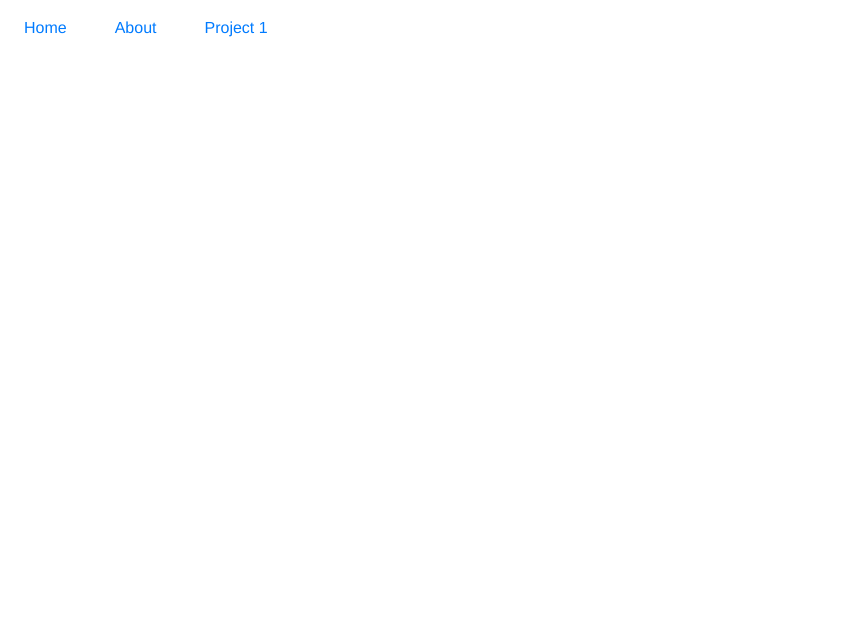
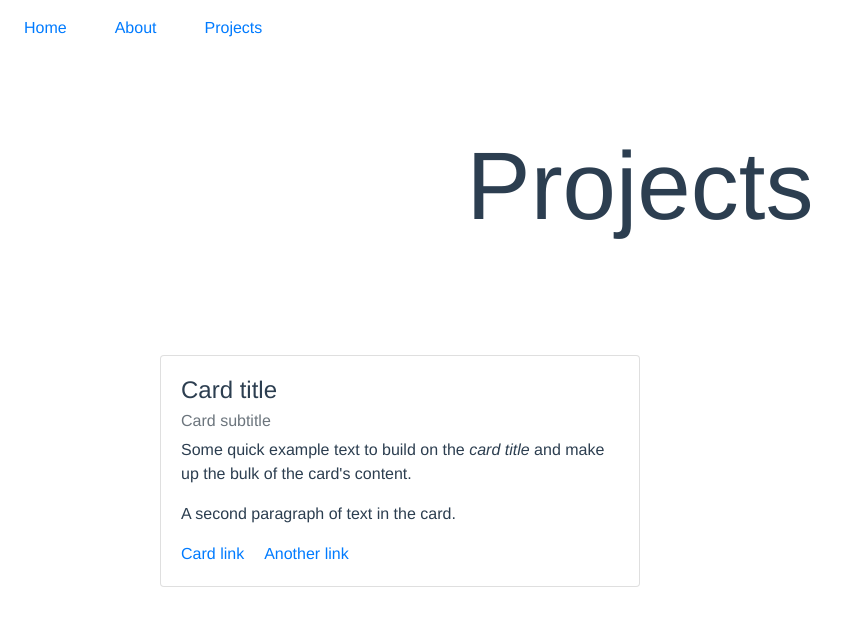
Before and after one commit to jeff-hykin/FullMetalKinematics-website, a Vue app: page /projects in a window 1280 px wide. Shown: the top 626 px of the page, without its empty margins (0-848 px from the left). Built offline with nearby package versions, Linux system fonts and the light colour scheme.

Commit message:
add projects view

```diff
--- a/src/components/Nav.vue
+++ b/src/components/Nav.vue
@@ -19,8 +19,8 @@ export default {
                     location: '/about'
                 },
                 {
-                    name: 'Project 1',
-                    location: '/project1'
+                    name: 'Projects',
+                    location: '/Projects'
                 }
             ]
         }
--- a/src/router.js
+++ b/src/router.js
@@ -22,9 +22,9 @@ export default new Router({
       component: () => import(/* webpackChunkName: "about" */ './views/About.vue')
     },
     {
-      path: '/project1',
-      name: 'project1',
-      component: () => import(/* webpackChunkName: "project1" */ './views/Project1.vue')
+      path: '/projects',
+      name: 'projects',
+      component: () => import(/* webpackChunkName: "projects" */ './views/Projects.vue')
     }
   ]
 })
--- a/src/views/Project1.vue
+++ /dev/null
@@ -1,18 +0,0 @@
-<template>
-
-</template>
-
-<script>
-export default {
-    name: 'project1',
-    data () {
-        return {
-
-        }
-    }
-}
-</script>
-
-<style lang="stylus" scoped>
-
-</style>
--- /dev/null
+++ b/src/views/Projects.vue
@@ -0,0 +1,45 @@
+<template>
+    <div>
+        <h1 class="title" >Projects</h1>
+        <div class="card-container" >
+            <b-card class="project-card" title="Card title" sub-title="Card subtitle">
+                <b-card-text>
+                Some quick example text to build on the <em>card title</em> and make up the bulk of the card's
+                content.
+                </b-card-text>
+
+                <b-card-text>A second paragraph of text in the card.</b-card-text>
+
+                <a href="#" class="card-link">Card link</a>
+                <b-link href="#" class="card-link">Another link</b-link>
+            </b-card>
+        </div>
+    </div>
+</template>
+
+<script>
+export default {
+    name: 'projects',
+    data () {
+        return {
+
+        }
+    }
+}
+</script>
+
+<style lang="css" scoped>
+.title {
+    margin-top: 4.5rem;
+    margin-bottom: 4.5rem;
+    font-size: 6em;
+}
+.project-card {
+    max-width: 30rem;
+    text-align: left;
+}
+.card-container {
+    display: flex;
+    padding: 2.5rem 10rem;
+}
+</style>
```
